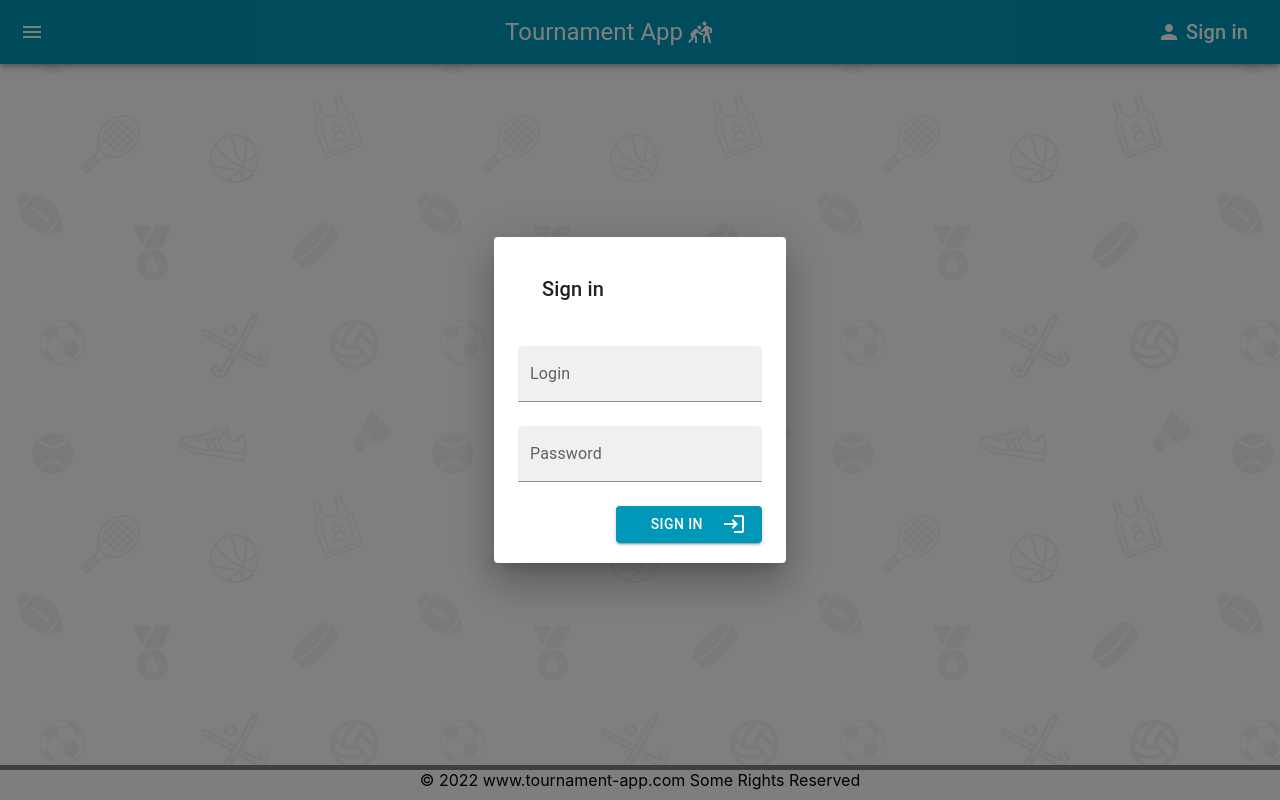
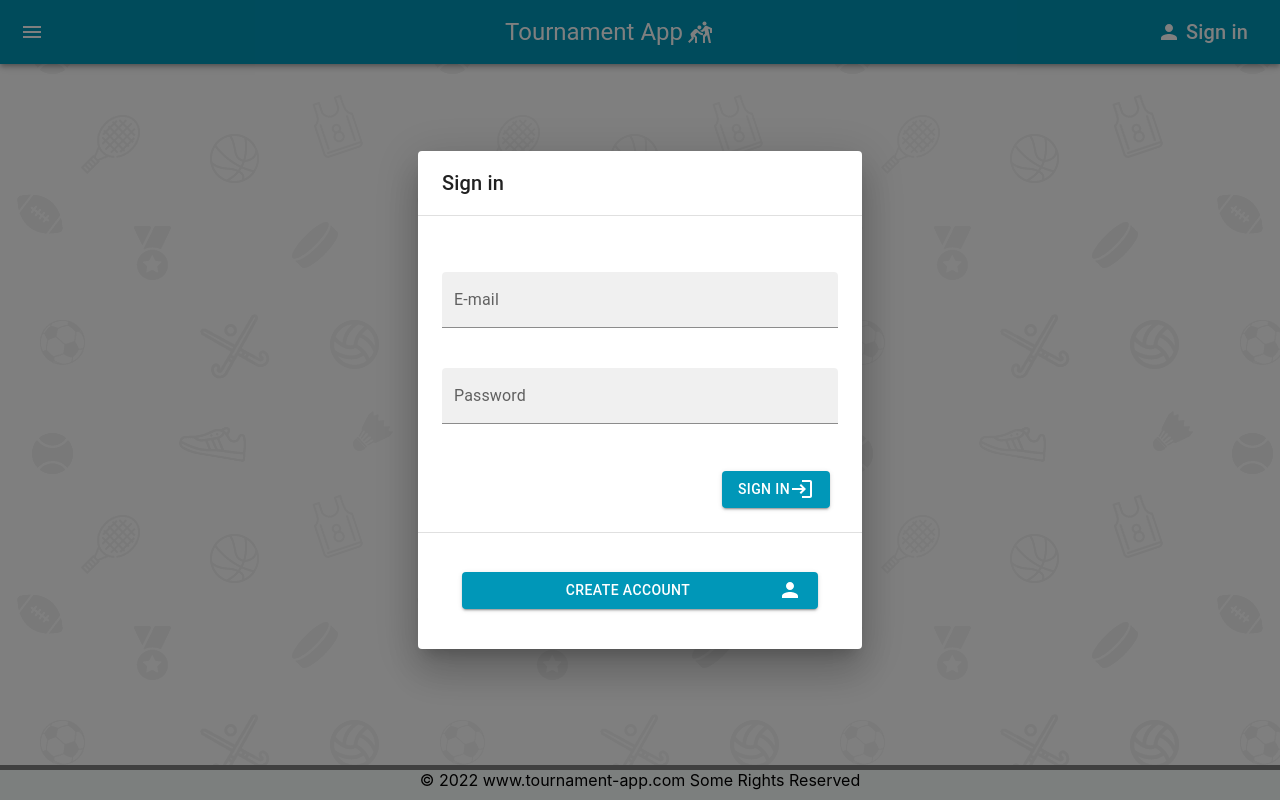
Before and after one commit to Workata/tournament-manager-frontend, a React (Create React App) app: page /brackets in a window 1280 px wide. Both pictures are taken after a click on the button "Sign in". Built offline with nearby package versions, Linux system fonts and the light colour scheme.

Commit message:
Email address validation added. Register button added

```diff
--- a/package.json
+++ b/package.json
@@ -14,11 +14,11 @@
     "react-dom": "^17.0.2",
     "react-router-dom": "^6.2.2",
     "react-scripts": "4.0.3",
+    "validator": "^13.7.0",
     "web-vitals": "^2.1.4"
   },
   "scripts": {
-    "start": "react-scripts start",
-    "Commentstart": "CHOKIDAR_USEPOLLING=true react-scripts start",
+    "start": "CHOKIDAR_USEPOLLING=true react-scripts start",
     "build": "react-scripts build",
     "test": "react-scripts test",
     "eject": "react-scripts eject",
--- a/src/components/SignIn.js
+++ b/src/components/SignIn.js
@@ -3,16 +3,18 @@ import {Dialog,
     DialogTitle,
     TextField,
     Button,
-    DialogContent
+    DialogContent,
+    DialogActions
 } from "@mui/material";
 
 // * others
 import PropTypes from 'prop-types';
-
-import React from "react";
+import isEmail from 'validator/lib/isEmail';
+import React, {useState} from "react";
 
 // * icons
 import LoginIcon from '@mui/icons-material/Login';
+import PersonIcon from '@mui/icons-material/Person';
 
 export default function SignIn(props) {
 
@@ -20,47 +22,93 @@ export default function SignIn(props) {
         props.setOpenSignIn(false);
     };
 
+    const [email, setEmail] = useState('');
+    const [isEmailValid, setIsEmailValid] = useState(false);
+
+    const handleEmailChange = event => {
+        const emailValue = event.target.value;
+
+        if(isEmail(emailValue)) {
+            setIsEmailValid(true);
+        } else {
+            setIsEmailValid(false);
+        }
+        setEmail(emailValue);
+    }
+
     return (
-        <Dialog onClose={handleSignInClose} open={props.openSignIn}>
-            <DialogContent
-                sx={{
-                }}
+        <Dialog
+            onClose={handleSignInClose}
+            open={props.openSignIn}
+            fullWidth
+            maxWidth="xs"
         >
+             {/* Title */}
             <DialogTitle>Sign in</DialogTitle>
+            <DialogContent dividers>
+                {/* Email text field */}
                 <TextField
                      sx={{
                         display: 'block',
-                        width: 'fit-content',
                         margin: '10% 0'
                       }}
                     id="filled-basic"
-                    label="Login"
+                    label="E-mail"
                     variant="filled"
+                    fullWidth
+                    onChange={event => handleEmailChange(event)}
+                    error={!isEmailValid && email != ''}
+                    helperText={!isEmailValid && email != '' ? `Wrong e-mail address!` : ""}
                 />
+                 {/* Password text field */}
                 <TextField
                      sx={{
                         display: 'block',
-                        width: 'fit-content',
                         margin: '10% 0'
                       }}
                     id="filled-basic"
                     label="Password"
                     variant="filled"
+                    fullWidth
                 />
+                <DialogActions>
+                {/* Sign in button */}
                 <Button
                         sx={{
                             display: 'block',
-                        width: '60%',
                             marginLeft: 'auto',
                             marginRight: '0',
                             bgcolor: 'primary.turquoise',
-                        color: 'primary.main'
+                            color: 'primary.main',
+                            "&:hover": {
+                                backgroundColor: "primary.turquoiseDark",
+                            }
                             }}
                             variant="contained">
                         Sign in
                         <LoginIcon sx={{float: 'right'}}/>
                     </Button>
+                </DialogActions>
             </DialogContent>
+            <DialogContent>
+                {/* Register button */}
+                <Button
+                    sx={{
+                        display: 'block',
+                        width: '90%',
+                        margin: '5%',
+                        bgcolor: 'primary.turquoise',
+                        color: 'primary.main',
+                        "&:hover": {
+                            backgroundColor: "primary.turquoiseDark",
+                        }
+                        }}
+                        variant="contained">
+                    Create account
+                    <PersonIcon sx={{float: 'right'}}/>
+                </Button>
+            </DialogContent>
+
         </Dialog>
     )
 }
--- a/src/themes/mainTheme.js
+++ b/src/themes/mainTheme.js
@@ -6,7 +6,8 @@ const mainTheme = createTheme({
   palette: {
     primary: {
       main: '#ffffff',      // white
-      turquoise: '#0097b8'
+      turquoise: '#0097b8',
+      turquoiseDark: '#00768f'
     },
     secondary: {
       main: '#000000'       // black
```
Also changed, not shown: 1 other file (tests, documents, lock files or other folders). Lines whose indentation alone changed are shown as unchanged.
